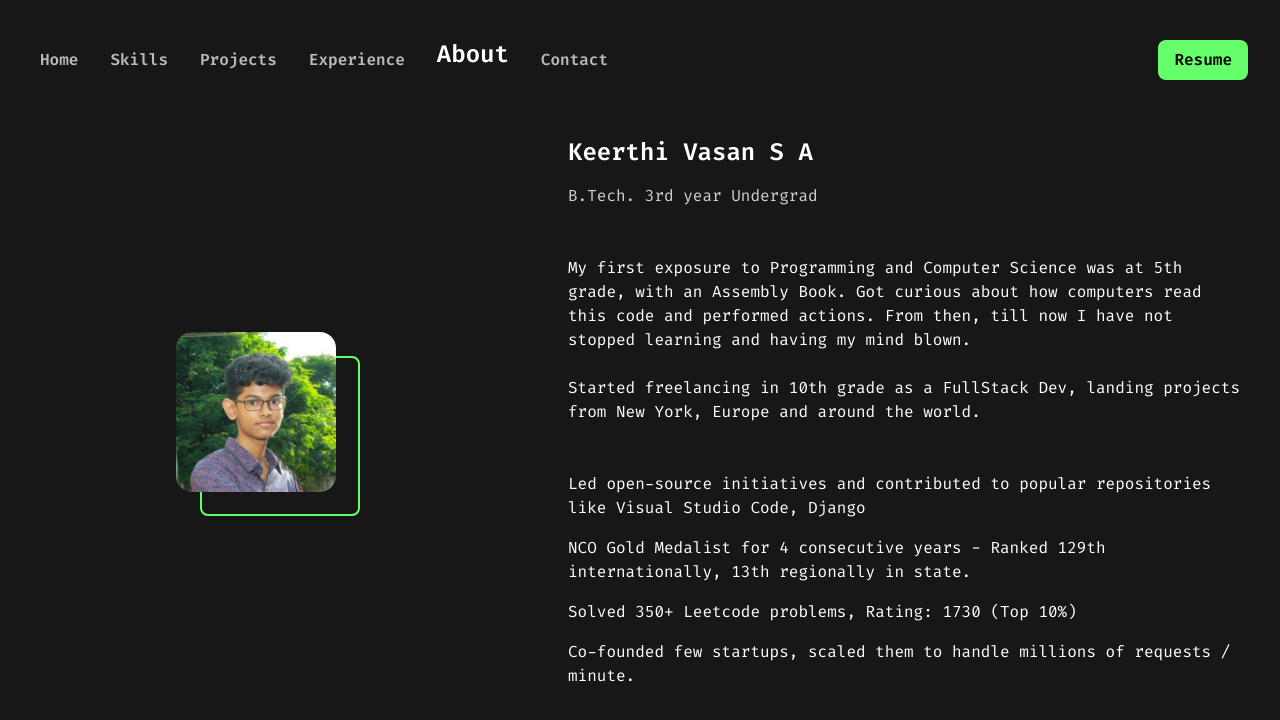
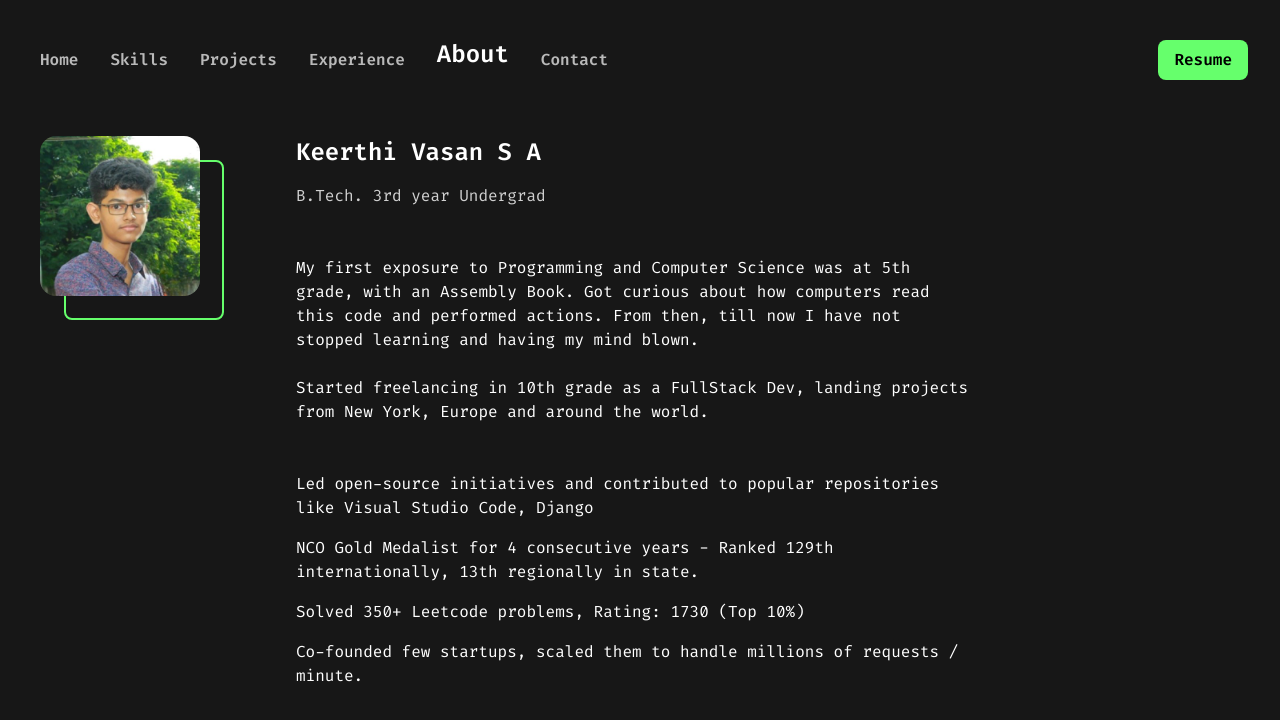
Before and after one commit to keerthivasansa/portfolio, a Next.js app: page /about in a window 1280 px wide. Shown: the top 720 px of the page. Built offline with nearby package versions, Linux system fonts and the light colour scheme.

Commit message:
fix: about page for desktop

```diff
--- a/app/(main)/about/page.tsx
+++ b/app/(main)/about/page.tsx
@@ -3,7 +3,7 @@ import Image from "next/image";
 function AboutPage() {
   return (
     <div className="flex flex-col lg:flex-row gap-24 z-10">
-      <div className="w-fit m-auto">
+      <div className="w-fit m-auto lg:m-0">
         <div className="relative w-40 h-40">
           <Image
             className="rounded-2xl"
```
